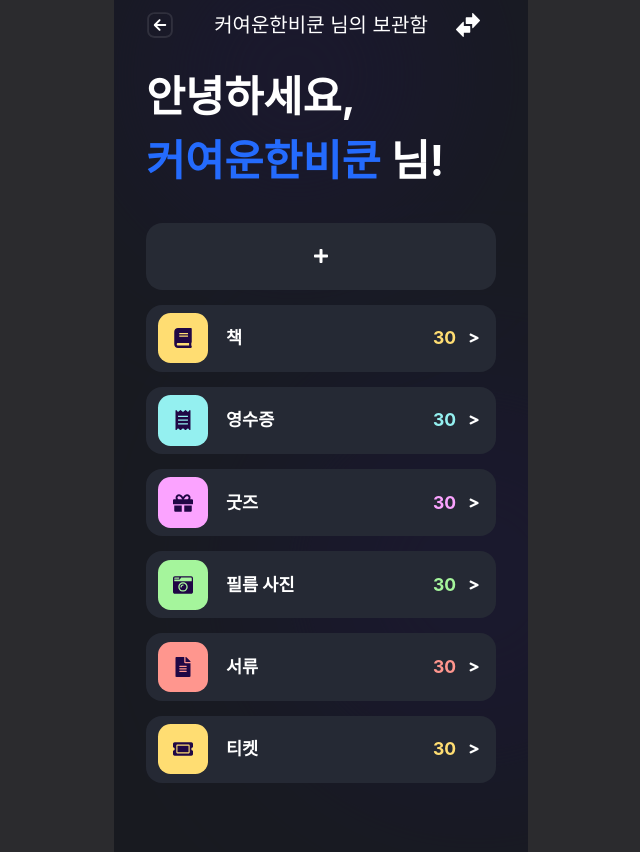
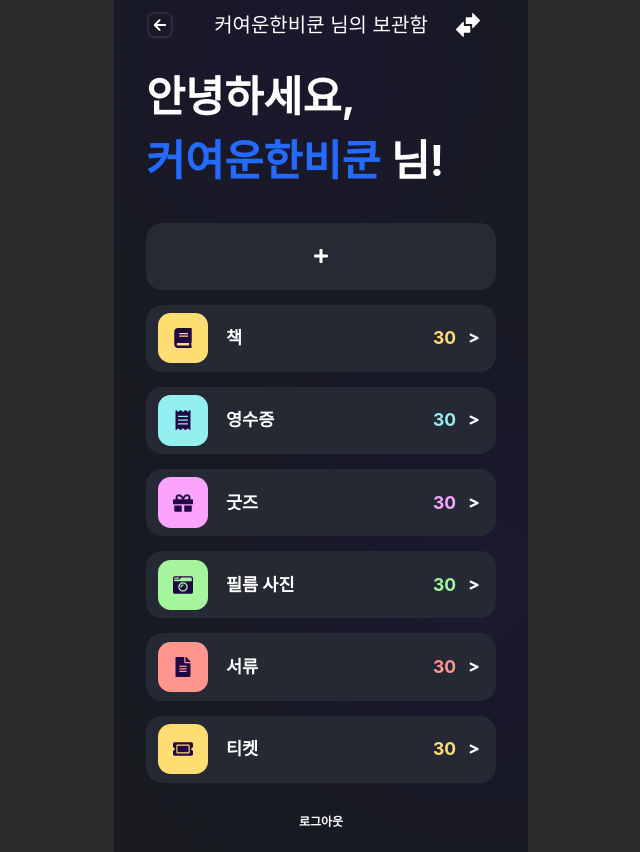
Before and after one commit to Nong-Mo/Frontend, a React (Create React App) app: page /home in a window 1280 px wide. Shown: the whole page, without its empty margins (319-959 px from the left). Built offline with nearby package versions, Linux system fonts and the light colour scheme; sample sign-in values are in the browser's storage; a web font is replaced by a local one.

Commit message:
[Fix] 홈 화면 하단에 로그아웃 텍스트 추가

```diff
--- a/src/pages/Home.tsx
+++ b/src/pages/Home.tsx
@@ -1,9 +1,10 @@
 import { FaPlus } from 'react-icons/fa';
-import { useNavigate } from 'react-router-dom';
+import {Link, useNavigate} from 'react-router-dom';
 import { NavBar } from '../components/common/NavBar';
 import InfoText from '../components/common/InfoText';
 import BoxList from '../components/features/Home/BoxList';
 import { FaBook, FaReceipt, FaGift, FaCameraRetro, FaFileAlt, FaTicketAlt } from 'react-icons/fa';
+import React from "react";
 
 
 const Home: React.FC = () => {
@@ -56,6 +57,11 @@ const Home: React.FC = () => {
                             </div>
                         ))}
                     </div>
+
+                    <div className="w-[350px] text-[12px] mt-[30px] mb-[15px] text-center font-semibold text-[#ffffff]">
+                        로그아웃
+                    </div>
+
                 </div>
             </div>
         </div>
```
